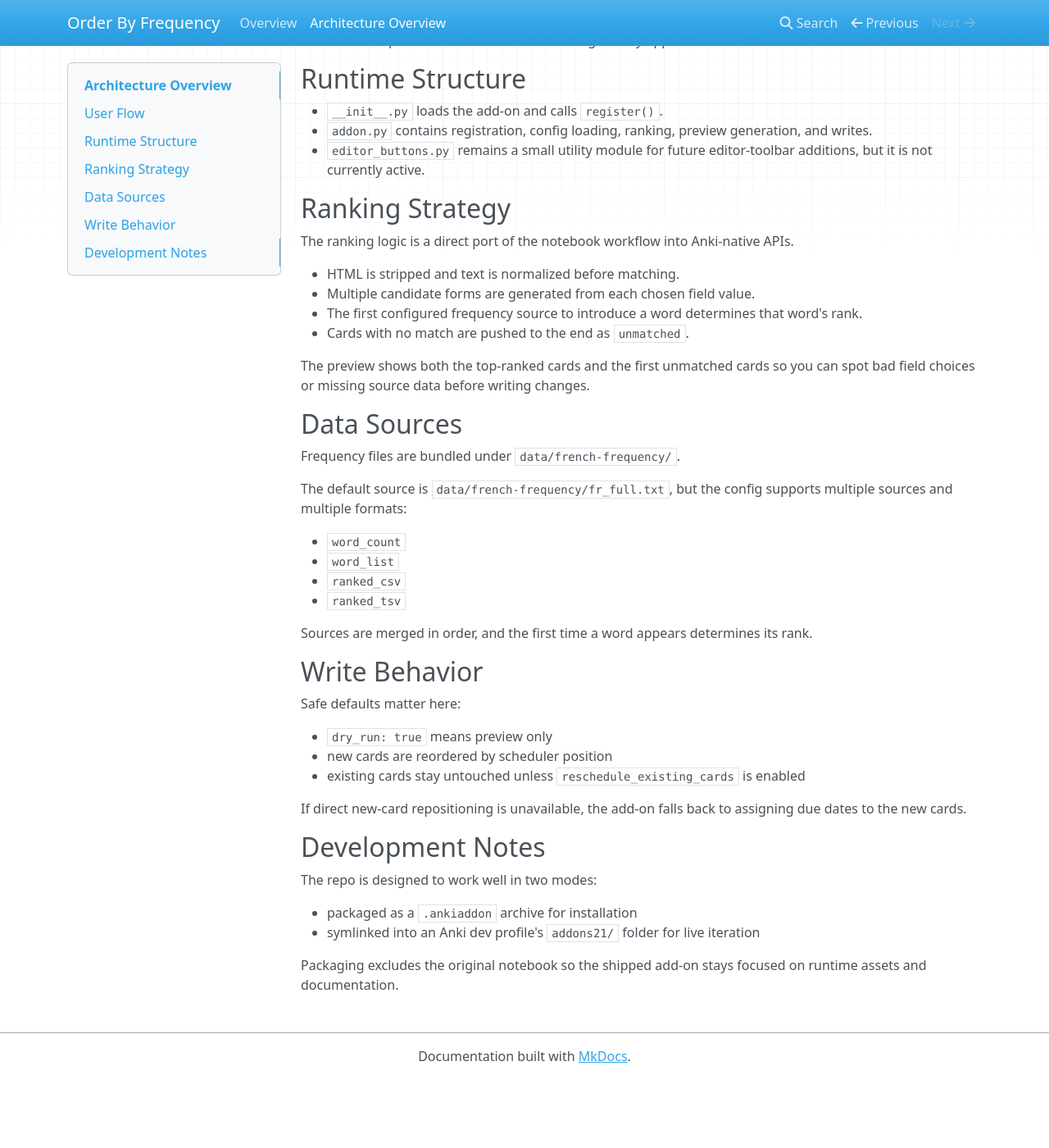
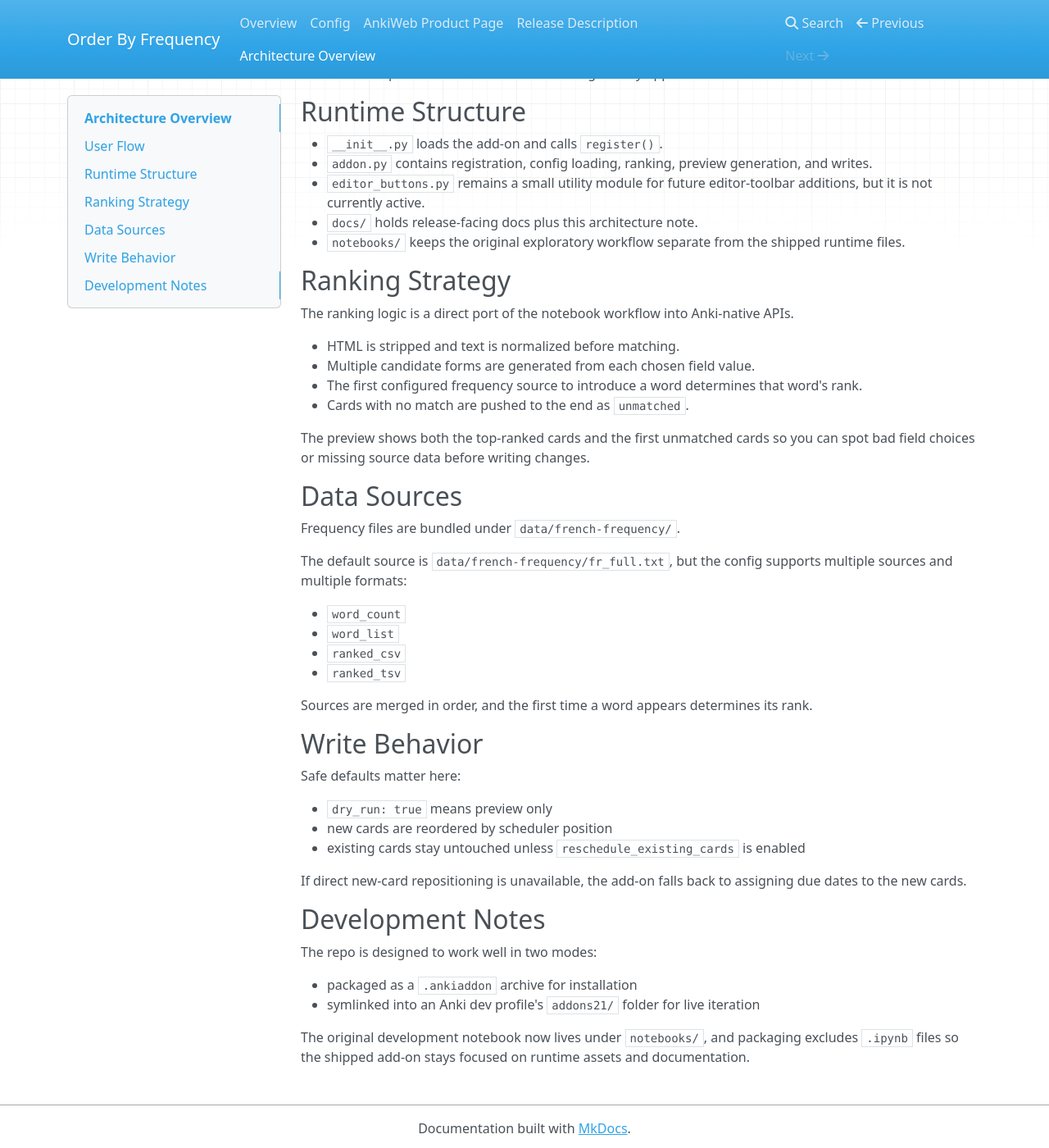
Before and after one commit to moritzvitt/order-by-frequency, an MkDocs documentation site: the page built from docs/architecture/overview.md, in a window 1280 px wide and 1400 px high, scrolled down 456 px. Shown: the whole window at 82% size. Built offline with MkDocs 1.6.1, drawn with Linux system fonts in a browser that asks for light colours; nearby versions of some CDN libraries; before the commit the page ends 1772 px from its top, so only the background shows below that.

Commit message:
Reorganize docs and development files

```diff
--- a/docs/architecture/overview.md
+++ b/docs/architecture/overview.md
@@ -22,6 +22,8 @@ The runtime keeps the chosen deck in-memory for that invocation only. The stored
 - `__init__.py` loads the add-on and calls `register()`.
 - `addon.py` contains registration, config loading, ranking, preview generation, and writes.
 - `editor_buttons.py` remains a small utility module for future editor-toolbar additions, but it is not currently active.
+- `docs/` holds release-facing docs plus this architecture note.
+- `notebooks/` keeps the original exploratory workflow separate from the shipped runtime files.
 
 ## Ranking Strategy
 
@@ -64,4 +66,4 @@ The repo is designed to work well in two modes:
 - packaged as a `.ankiaddon` archive for installation
 - symlinked into an Anki dev profile's `addons21/` folder for live iteration
 
-Packaging excludes the original notebook so the shipped add-on stays focused on runtime assets and documentation.
+The original development notebook now lives under `notebooks/`, and packaging excludes `.ipynb` files so the shipped add-on stays focused on runtime assets and documentation.
--- a/mkdocs.yml
+++ b/mkdocs.yml
@@ -3,4 +3,7 @@ docs_dir: docs
 
 nav:
   - Overview: README.md
+  - Config: config.md
+  - AnkiWeb Product Page: ankiweb-product-page.md
+  - Release Description: release-description.md
   - Architecture Overview: architecture/overview.md
```
Also changed, not shown: CHANGELOG.md (+1 -0 lines), README.md (+4 -4 lines), docs/README.md (+1 -1 lines), docs/release-description.md (+3 -0 lines), docs/config.md (renamed from config.md), 2 other files.
